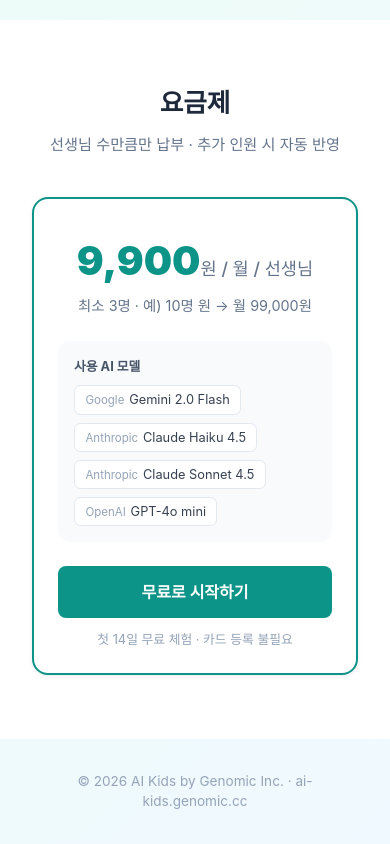
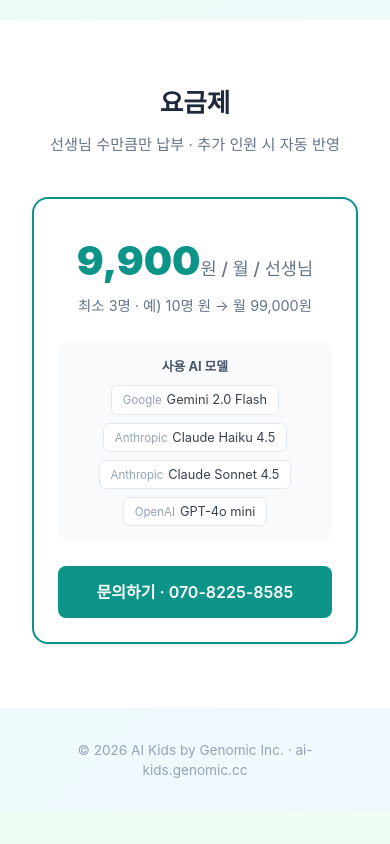
Before and after one commit to pensivekim/ai-kids, a Next.js app: page / in a window 390 px wide. Shown: the part 2257-3101 px from the top of the page. After the commit the page ends 3069 px from the top, so only its background shows below. Built offline with nearby package versions, Linux system fonts and the light colour scheme; no server answers.

Commit message:
style: replace CTA with phone inquiry, remove trial copy, center model tags

```diff
--- a/app/page.tsx
+++ b/app/page.tsx
@@ -93,8 +93,8 @@
 
             {/* 사용 모델 */}
             <div style={{ background: '#f8fafc', borderRadius: '0.75rem', padding: '1rem', marginBottom: '1.5rem', textAlign: 'left' }}>
-              <div style={{ fontSize: '0.8rem', fontWeight: 700, color: '#475569', marginBottom: '0.6rem' }}>사용 AI 모델</div>
-              <div style={{ display: 'flex', flexWrap: 'wrap', gap: '0.5rem' }}>
+              <div style={{ fontSize: '0.8rem', fontWeight: 700, color: '#475569', marginBottom: '0.6rem', textAlign: 'center' }}>사용 AI 모델</div>
+              <div style={{ display: 'flex', flexWrap: 'wrap', gap: '0.5rem', justifyContent: 'center' }}>
                 {AI_MODELS_DISPLAY.map((m) => (
                   <span key={m.id} style={{ background: 'white', border: '1px solid #e2e8f0', borderRadius: '0.4rem', padding: '0.25rem 0.65rem', fontSize: '0.8rem', color: '#374151' }}>
                     <span style={{ color: '#94a3b8', marginRight: '0.3rem', fontSize: '0.72rem' }}>{m.badge}</span>
@@ -104,10 +104,9 @@
               </div>
             </div>
 
-            <Link href="/login">
-              <button className="btn-primary" style={{ width: '100%', padding: '0.85rem', fontSize: '1rem' }}>무료로 시작하기</button>
-            </Link>
-            <p style={{ marginTop: '0.75rem', fontSize: '0.8rem', color: '#94a3b8' }}>첫 14일 무료 체험 · 카드 등록 불필요</p>
+            <a href="tel:07082258585" style={{ display: 'block', textDecoration: 'none' }}>
+              <button className="btn-primary" style={{ width: '100%', padding: '0.85rem', fontSize: '1rem' }}>문의하기 · 070-8225-8585</button>
+            </a>
           </div>
         </div>
       </section>
```
